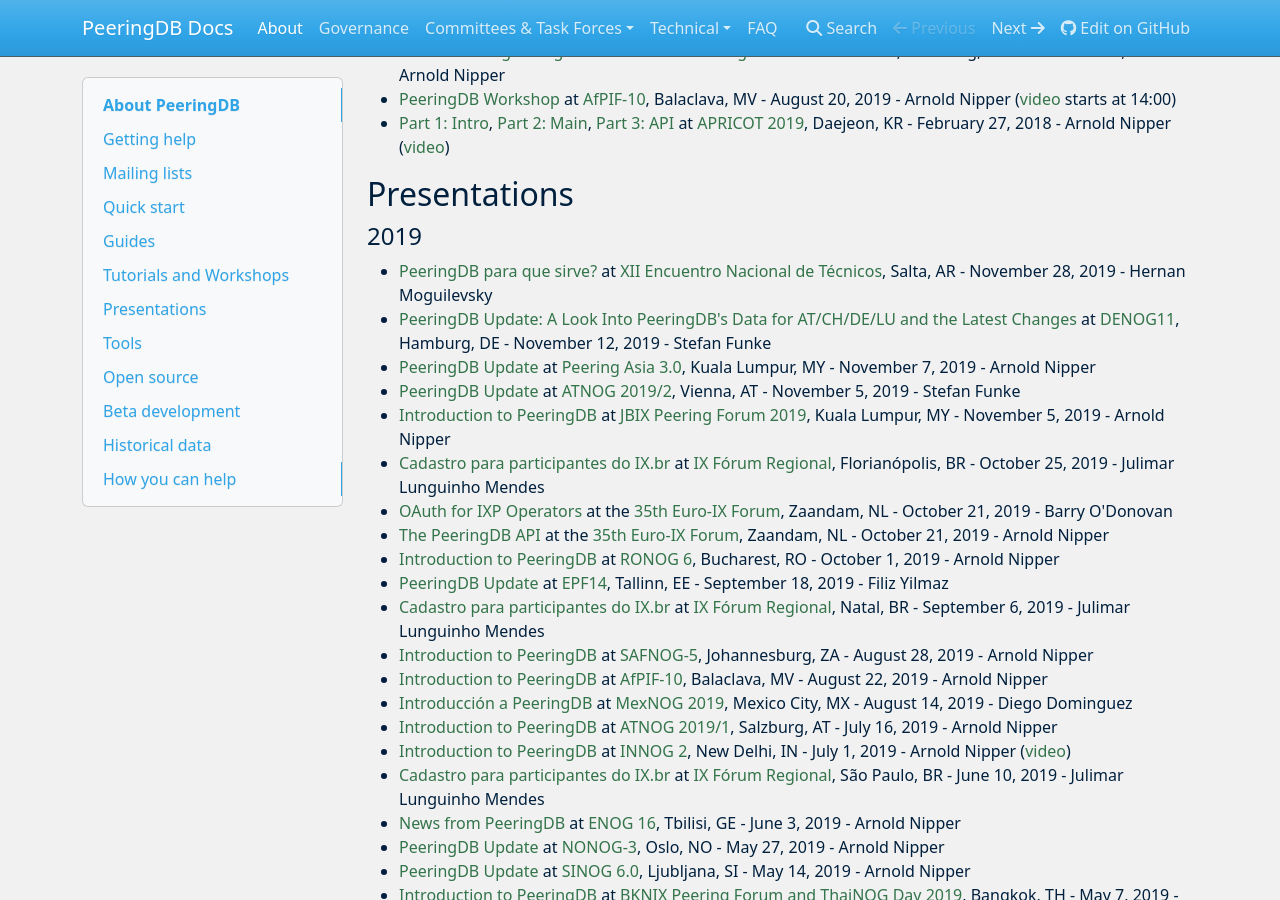
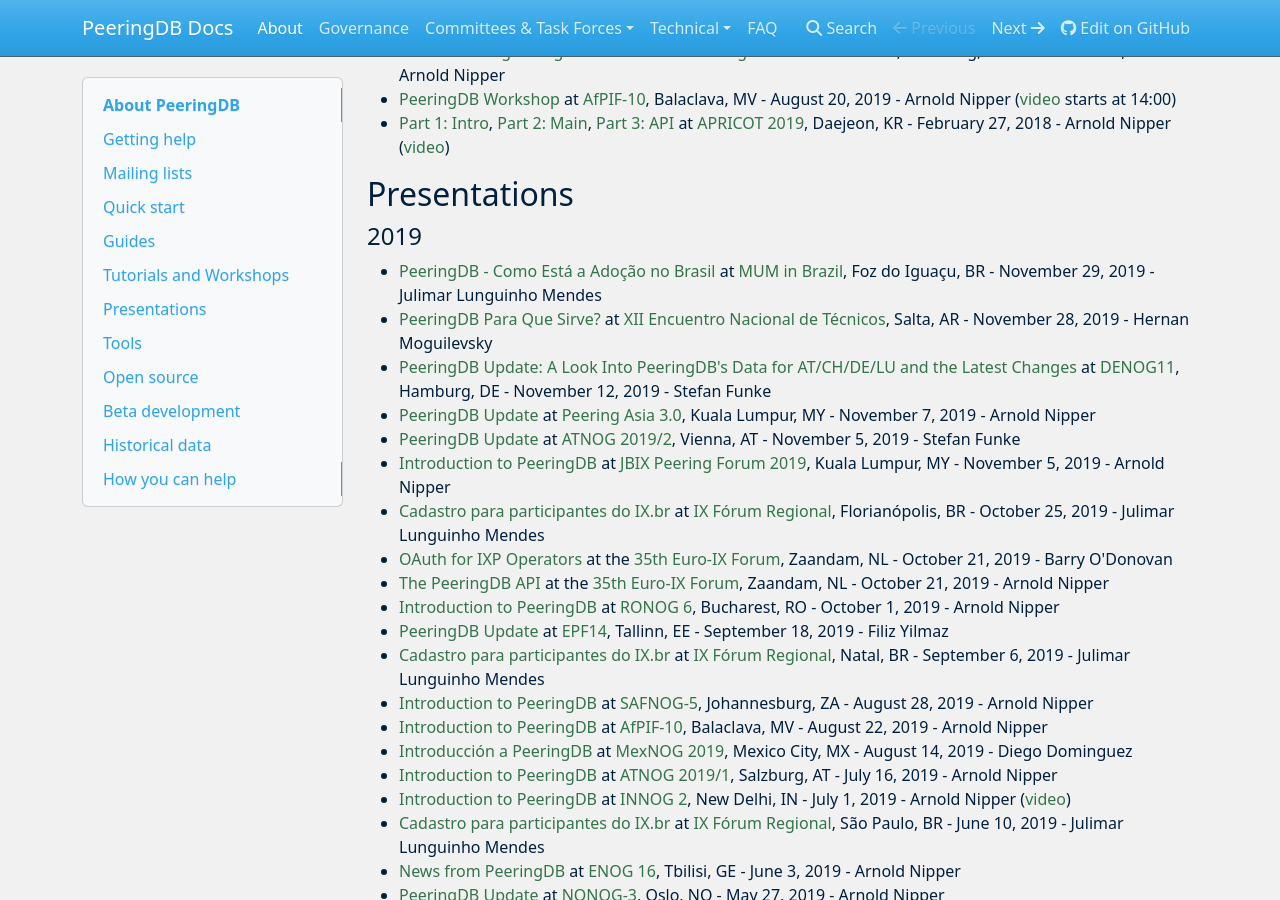
Before and after one commit to peeringdb/docs, an MkDocs documentation site: the page built from docs/index.md, in a window 1280 px wide and 900 px high, scrolled down 1432 px. Built offline with MkDocs 1.6.1, drawn with Linux system fonts in a browser that asks for light colours; nearby versions of some CDN libraries.

Commit message:
Added Julimar's MUM presentation.

```diff
--- a/docs/index.md
+++ b/docs/index.md
@@ -59,7 +59,8 @@
 
 #### 2019
 
-- [PeeringDB para que sirve?](presentation/20191128-cabase-peeringdb-intro-spanish.pdf) at [XII Encuentro Nacional de Técnicos](https://www.eventbrite.com.ar/e/xii-encuentro-nacional-de-tecnicos-28-y-29-de-noviembre-tickets-74689228493), Salta, AR - November 28, 2019 - Hernan Moguilevsky
+- [PeeringDB - Como Está a Adoção no Brasil](presentation/mum-foz-peeringdb.20191129.pdf) at [MUM in Brazil](https://mum.mikrotik.com/2019/BR/agenda), Foz do Iguaçu, BR - November 29, 2019 - Julimar Lunguinho Mendes
+- [PeeringDB Para Que Sirve?](presentation/20191128-cabase-peeringdb-intro-spanish.pdf) at [XII Encuentro Nacional de Técnicos](https://www.eventbrite.com.ar/e/xii-encuentro-nacional-de-tecnicos-28-y-29-de-noviembre-tickets-74689228493), Salta, AR - November 28, 2019 - Hernan Moguilevsky
 - [PeeringDB Update: A Look Into PeeringDB's Data for AT/CH/DE/LU and the Latest Changes](presentation/20191112-DENOG11-Stefan_Funke.pdf) at [DENOG11](https://www.denog.de/de/meetings/denog11/zeitplan.html), Hamburg, DE - November 12, 2019 - Stefan Funke
 - [PeeringDB Update](presentation/20191107-PeeringAsia3-Arnold-Nipper-V2.pdf) at [Peering Asia 3.0](http://peeringasia.com/), Kuala Lumpur, MY - November 7, 2019 - Arnold Nipper
 - [PeeringDB Update](presentation/20191105-ATNOG2019-2-Stefan_Funke.pdf) at [ATNOG 2019/2](https://atnog.at/), Vienna, AT - November 5, 2019 - Stefan Funke
```
Also changed, not shown: 1 other file.
